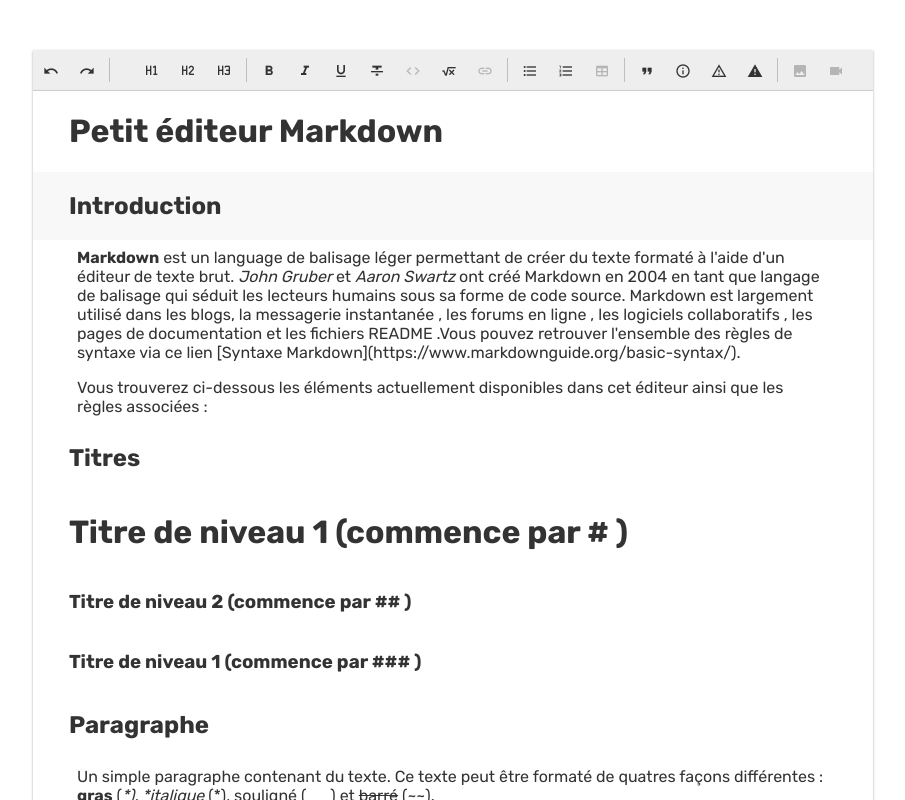
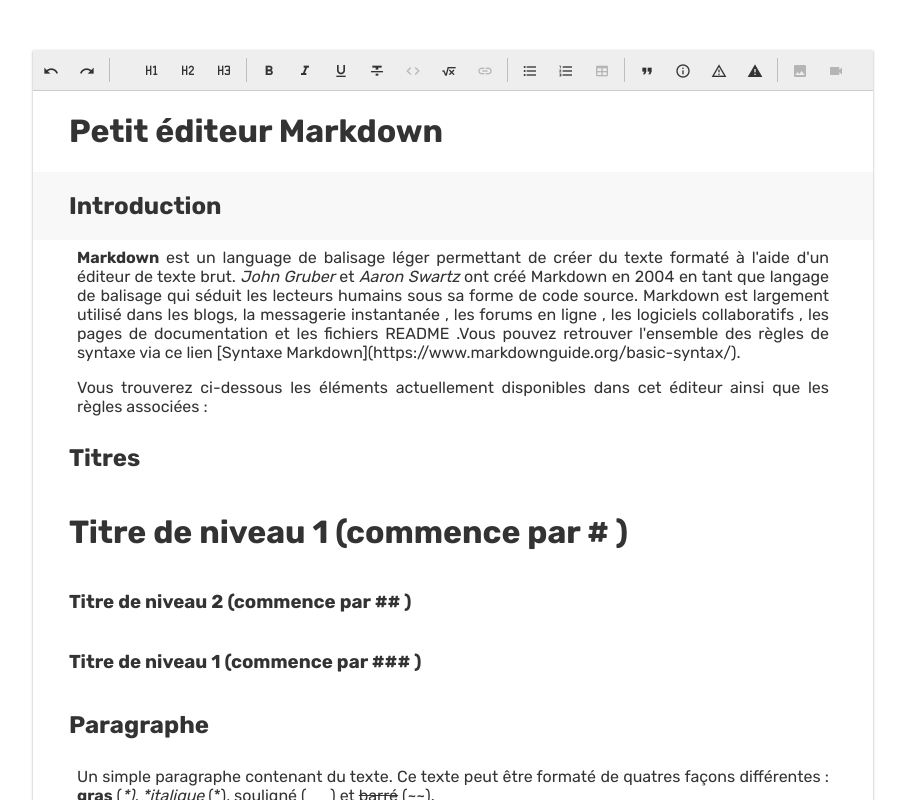
Before and after one commit to Jacques-herrmann/Heisenberg, a Vue app: page / in a window 1280 px wide. Shown: the top 800 px of the page, without its empty margins (187-1092 px from the left). Built offline with nearby package versions, Linux system fonts and the light colour scheme; the HTML template or start-up script is replaced by a standard one.

Commit message:
Enhance UI with block type css

```diff
--- a/package.json
+++ b/package.json
@@ -1,7 +1,7 @@
 {
   "name": "Heisenberg",
   "version": "1.0.0",
-  "description": "A cool Markdown WYSIWYG editor",
+  "description": "A Markdown WYSIWYG editor",
   "author": "Jacques HERRMANN",
   "scripts": {
     "dev": "webpack serve --hot",
--- a/src/components/mdEditor.vue
+++ b/src/components/mdEditor.vue
@@ -1214,6 +1214,7 @@
         }
     }
 </script>
+
 <style lang="stylus">
 @import url('https://fonts.googleapis.com/css2?family=Rubik:wght@400;500;700;900&display=swap');
 @import url('https://cdn.jsdelivr.net/npm/katex@0.12.0/dist/katex.min.css');
@@ -1246,8 +1247,9 @@
             resetButton()
             height 36px
             width 30px
-            color #EEE
             cursor pointer
+            & > i
+                color #EEE
             &:hover
                 background-color #444
             &:nth-child(2)
@@ -1359,6 +1361,7 @@
     & *
         outline none
         white-space pre-wrap
+        text-align justify
 
 
     /** Content type style **/
@@ -1377,6 +1380,7 @@
     &__admonition
         /*color white*/
         padding 10px
+        margin 20px 0
         border-radius 4px
         display flex
         flex-direction column
```
